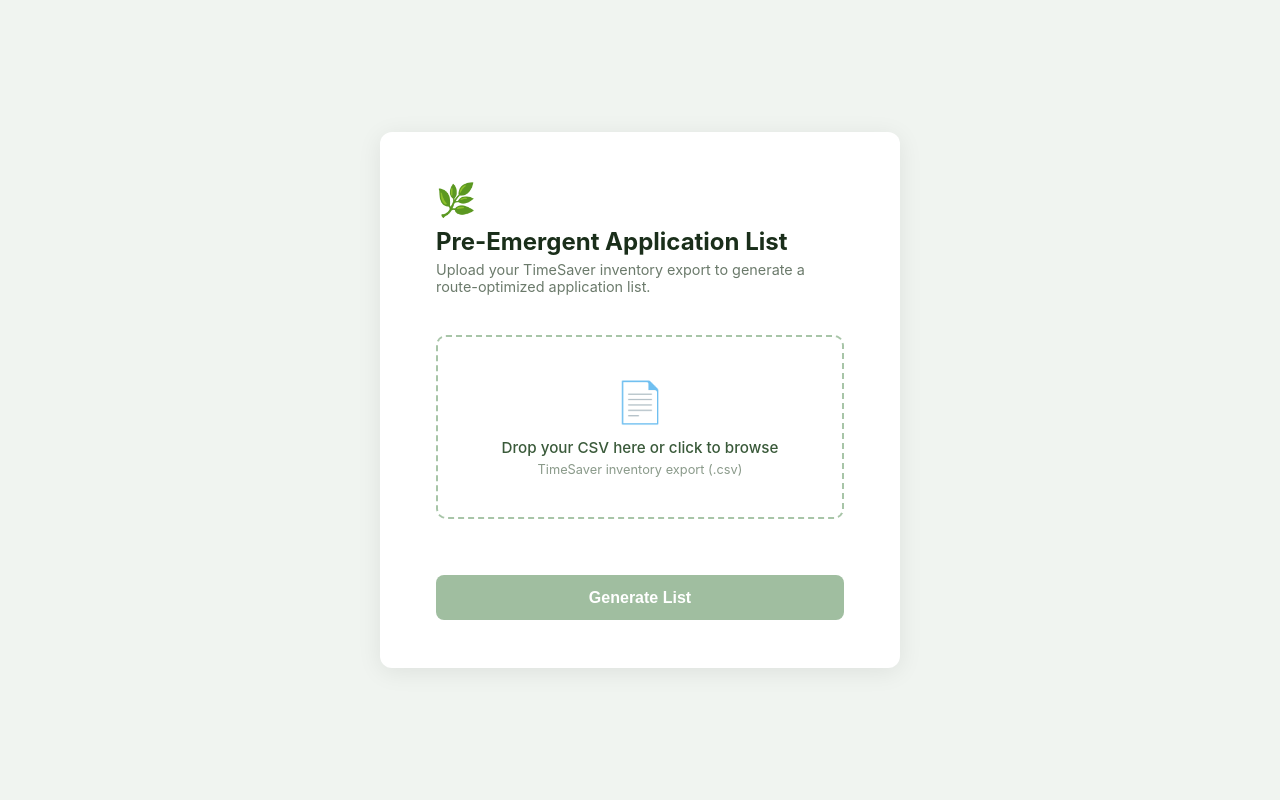
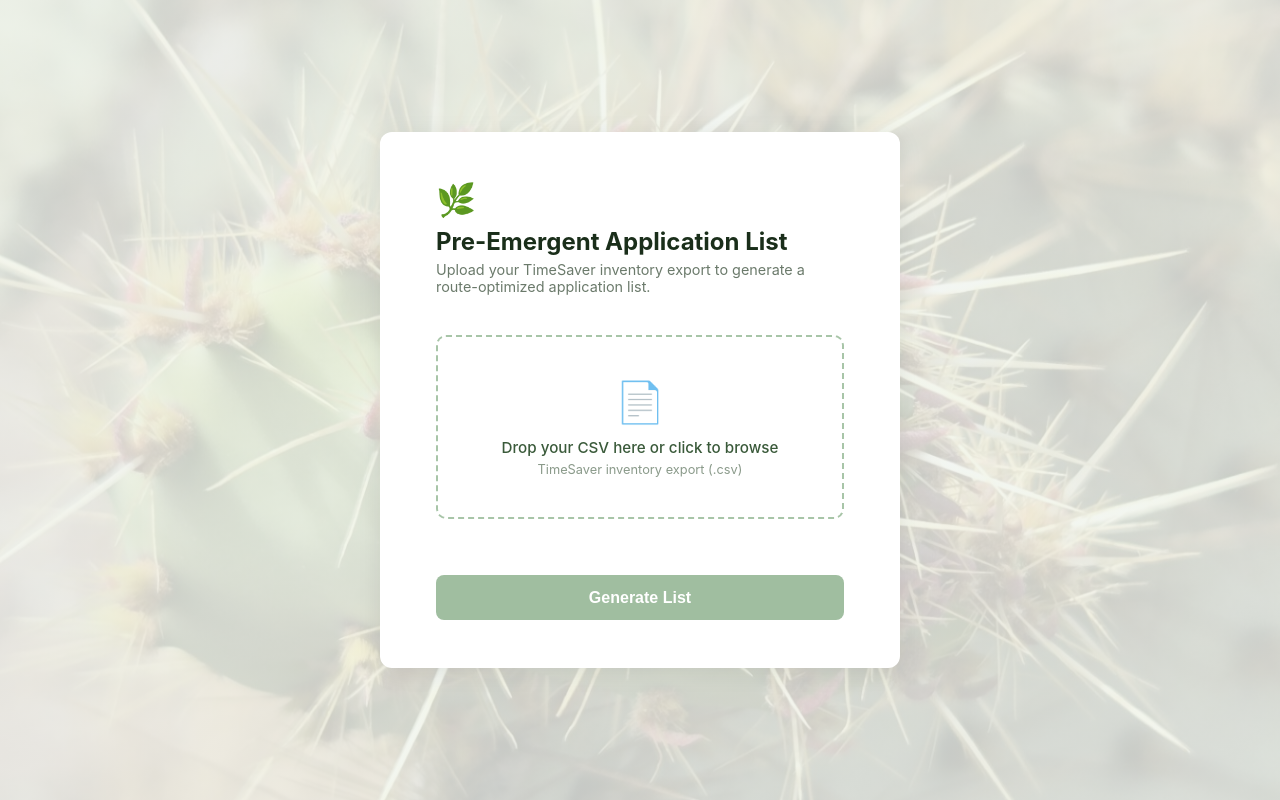
Before and after one commit to Glochidbeard/treatment_automation, a Flask app: page / in a window 1280 px wide. Run offline with Flask 3, Linux system fonts and the light colour scheme.

Commit message:
Use chlorotica PNG as background image on upload page
Co-Authored-By: Claude Sonnet 4.5 <noreply@anthropic.com>

```diff
--- a/templates/index.html
+++ b/templates/index.html
@@ -9,7 +9,9 @@
 
   body {
     font-family: -apple-system, BlinkMacSystemFont, "Segoe UI", Roboto, sans-serif;
-    background: #f0f4f0;
+    background:
+      linear-gradient(rgba(240, 244, 240, 0.82), rgba(240, 244, 240, 0.82)),
+      url('/static/chlorotica_new_leaves_rectangle.PNG') center/cover no-repeat fixed;
     min-height: 100vh;
     display: flex;
     align-items: center;
```
